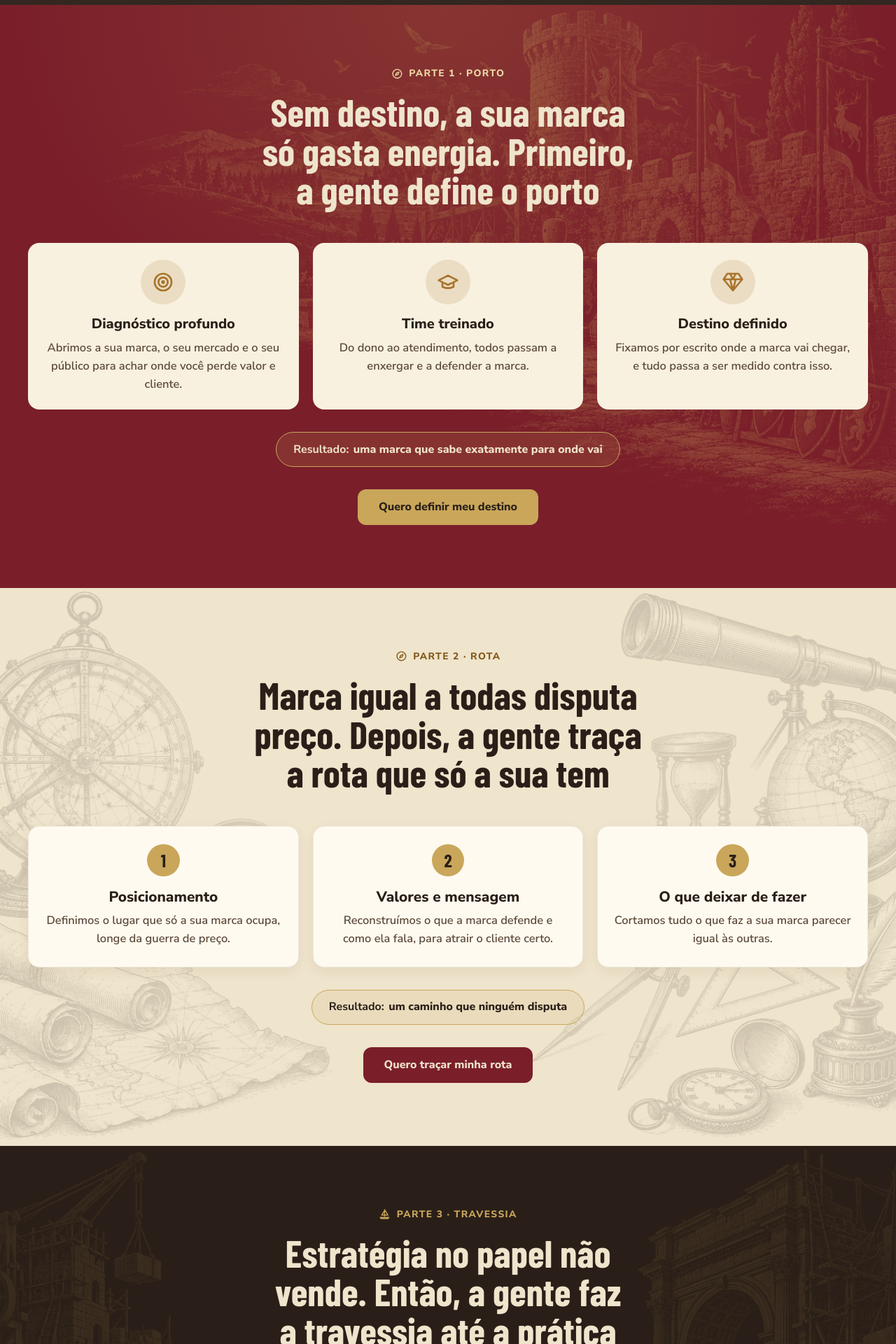
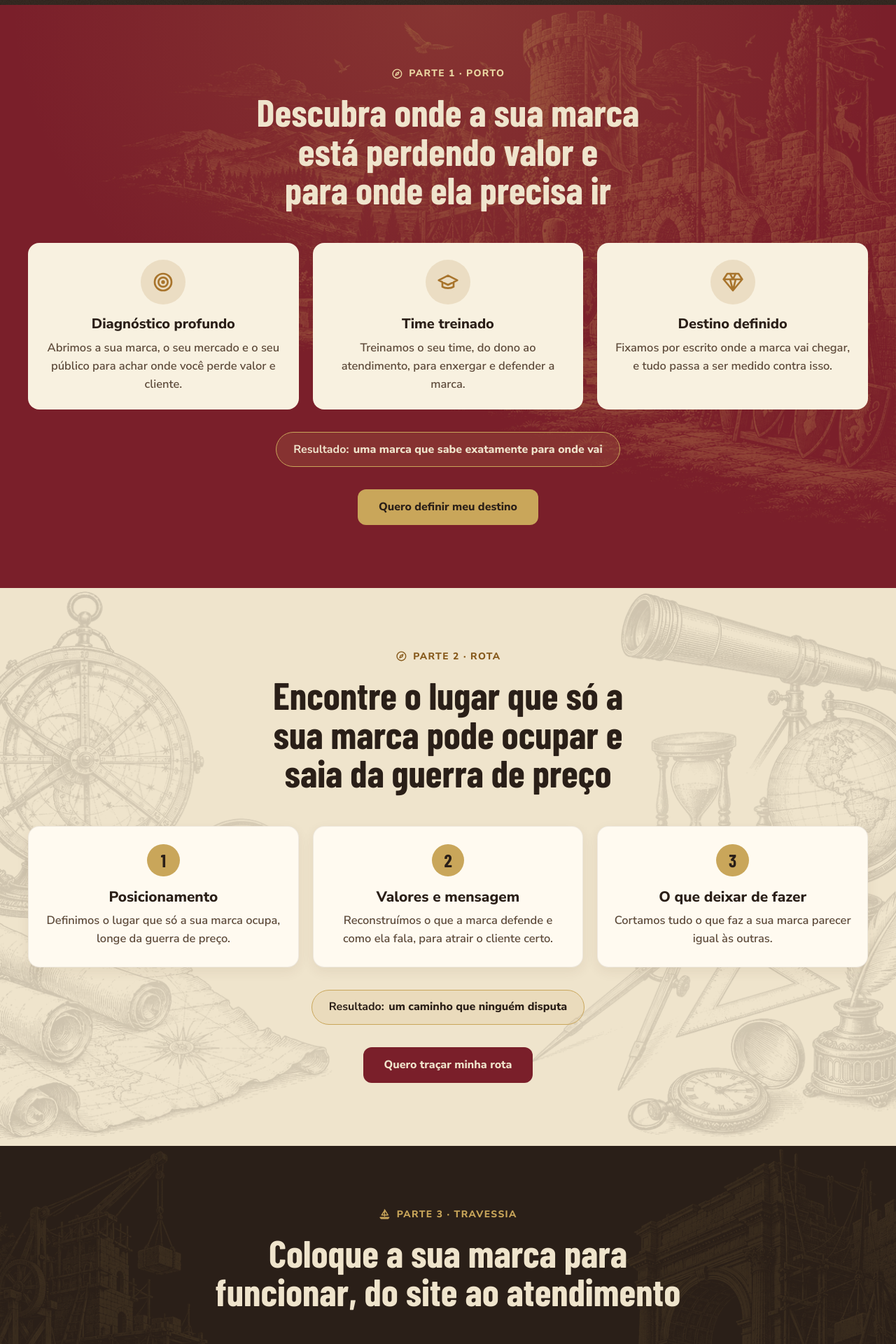
Before and after one commit to Viniwayne69/markway, a Next.js app: page / in a window 1280 px wide. Shown: the part 1820-3740 px from the top of the page at 70% size. Built offline with nearby package versions, Linux system fonts and the light colour scheme; a web font is replaced by a local one.

Commit message:
Títulos das três partes no estilo direto da copy original (Descubra, Encontre, Coloque)
Co-Authored-By: Claude Sonnet 5.5 <noreply@anthropic.com>
Claude-Session: https://claude.ai/code/session_018ckGgeLrJeXv2UHJFd83h8

```diff
--- a/src/components/PortoSection.tsx
+++ b/src/components/PortoSection.tsx
@@ -12,7 +12,7 @@ export function PortoSection() {
           <CompassIcon /> PARTE 1 · PORTO
         </p>
         <h2 id="porto-title" className="display-title solution-title is-wide" data-reveal style={{ "--d": "80ms" } as CSSProperties}>
-          Sem destino, a sua marca só gasta energia. Primeiro, a gente define o porto
+          Descubra onde a sua marca está perdendo valor e para onde ela precisa ir
         </h2>
 
         <div className="feature-grid is-three">
--- a/src/components/RotaSection.tsx
+++ b/src/components/RotaSection.tsx
@@ -10,7 +10,7 @@ export function RotaSection() {
           <CompassIcon /> PARTE 2 · ROTA
         </p>
         <h2 id="rota-title" className="display-title solution-title is-wide" data-reveal style={{ "--d": "80ms" } as CSSProperties}>
-          Marca igual a todas disputa preço. Depois, a gente traça a rota que só a sua tem
+          Encontre o lugar que só a sua marca pode ocupar e saia da guerra de preço
         </h2>
 
         <ol className="steps-list">
--- a/src/components/TravessiaSection.tsx
+++ b/src/components/TravessiaSection.tsx
@@ -12,7 +12,7 @@ export function TravessiaSection() {
           <ShipIcon /> PARTE 3 · TRAVESSIA
         </p>
         <h2 id="travessia-title" className="display-title solution-title is-wide" data-reveal style={{ "--d": "80ms" } as CSSProperties}>
-          Estratégia no papel não vende. Então, a gente faz a travessia até a prática
+          Coloque a sua marca para funcionar, do site ao atendimento
         </h2>
 
         <div className="feature-grid is-three">
--- a/src/data/site.ts
+++ b/src/data/site.ts
@@ -63,7 +63,7 @@ export const solutions = [
 
 export const portoCards = [
   { title: "Diagnóstico profundo", text: "Abrimos a sua marca, o seu mercado e o seu público para achar onde você perde valor e cliente." },
-  { title: "Time treinado", text: "Do dono ao atendimento, todos passam a enxergar e a defender a marca." },
+  { title: "Time treinado", text: "Treinamos o seu time, do dono ao atendimento, para enxergar e defender a marca." },
   { title: "Destino definido", text: "Fixamos por escrito onde a marca vai chegar, e tudo passa a ser medido contra isso." }
 ];
 export const portoResult = "uma marca que sabe exatamente para onde vai";
```
